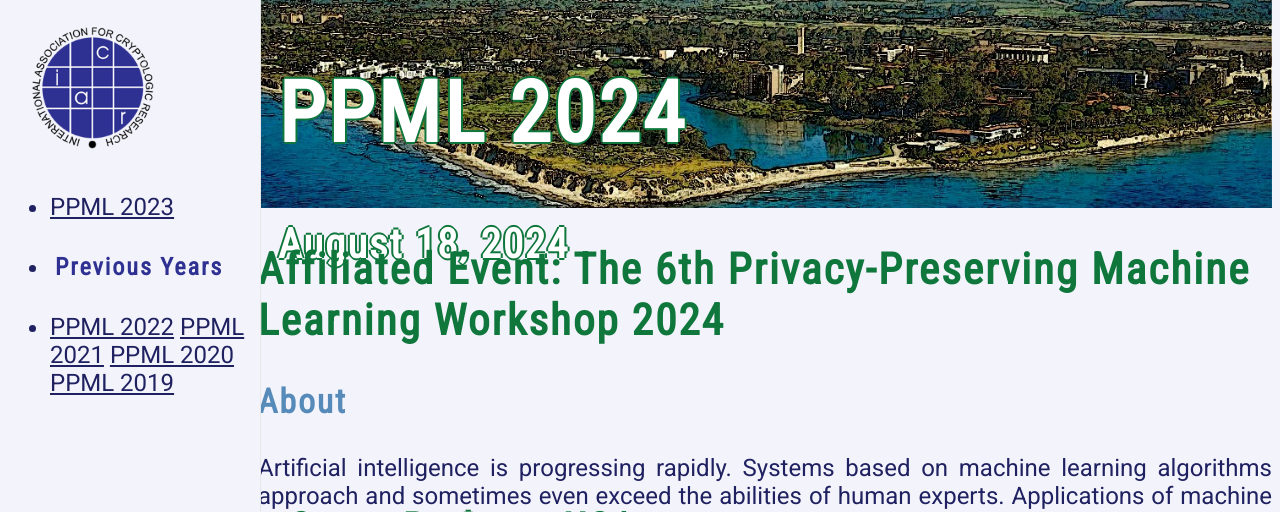
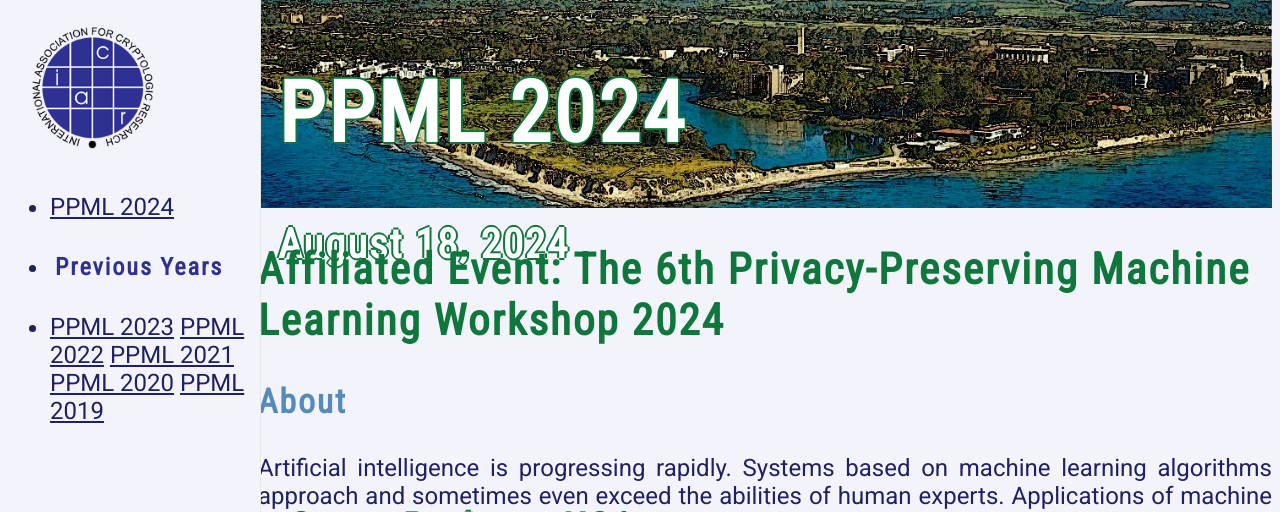
Before and after one commit to Crypto-PPML/Crypto-PPML.github.io, a Jekyll site: the page built from 2024/index.markdown, in a window 1280 px wide. Shown: the top 512 px of the page. Built offline with Jekyll 4.4.1, drawn with Linux system fonts in a browser that asks for light colours; nearby versions of some CDN libraries; a style sheet for code colours, icons or effects is not loaded.

Commit message:
Update nav.html

```diff
--- a/_includes/nav.html
+++ b/_includes/nav.html
@@ -6,7 +6,7 @@
 
 <ul class="nav navmenu-nav">
   <li>
-    <a href="2023">PPML 2023</a>
+    <a href="2024">PPML 2024</a>
   </li>
 </ul>
 <ul class="nav navmenu-nav">
@@ -14,6 +14,7 @@
     <h4 class="navHeader">Previous Years</h4>
   </li>
   <li>
+     <a href="2023">PPML 2023</a>
     <a href="2022">PPML 2022</a>
     <a href="2021">PPML 2021</a>
     <a href="2020">PPML 2020</a>
```
